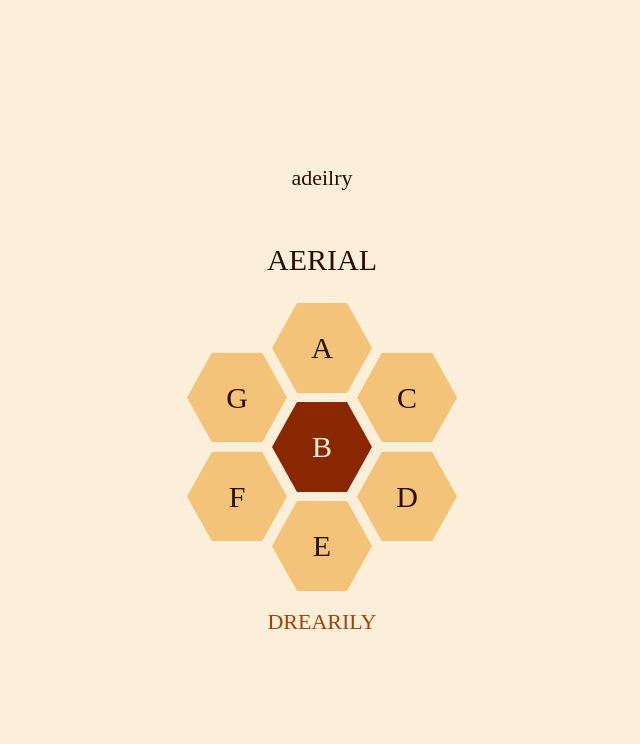
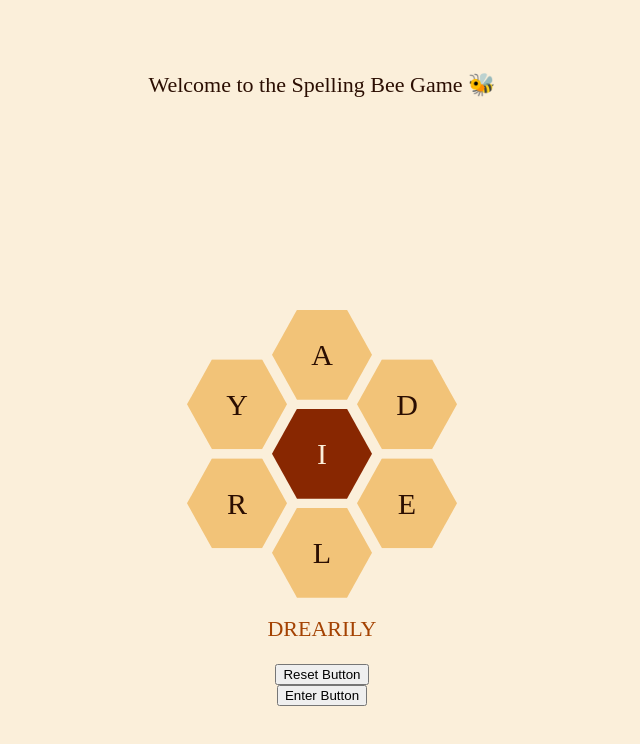
Before and after one commit to DollarStoreBattery/BuzzWords_Frontend, a Next.js app: page / in a window 1280 px wide. Shown: the top 744 px of the page, without its empty margins (318-958 px from the left). Built offline with nearby package versions, Linux system fonts and the light colour scheme; a web font is replaced by a local one.

Commit message:
added some play session logic

```diff
--- /dev/null
+++ b/components/EnterButton.tsx
@@ -0,0 +1,53 @@
+import usePlaySessionStore, {
+  BadGuessReasons,
+} from "../lib/usePlaySessionStore";
+
+const MIN_GUESS_LENGTH = 4;
+const MAX_GUESS_LENGTH = 20;
+
+// needs access to the store to update the error
+const handleGuessSubmit = (
+  centralLetter: string,
+  solutionList: Array<string>
+) => {
+  const guess = usePlaySessionStore.getState().currentGuess;
+  const wordsFound = usePlaySessionStore.getState().wordsFound;
+
+  let badGuess = undefined;
+  if (guess.length < MIN_GUESS_LENGTH) {
+    badGuess = BadGuessReasons.TOO_SHORT;
+  } else if (guess.length > MAX_GUESS_LENGTH) {
+    badGuess = BadGuessReasons.TOO_LONG;
+  } else if (!guess.includes(centralLetter)) {
+    badGuess = BadGuessReasons.MISSING_CENTRE;
+  } else if (wordsFound.includes(guess)) {
+    badGuess = BadGuessReasons.ALREADY_FOUND;
+  } else if (!solutionList.includes(guess)) {
+    badGuess = BadGuessReasons.NOT_IN_WORD_LIST;
+  }
+
+  if (badGuess) {
+    // todo: remove this and come up with an actual error message
+    console.error(badGuess);
+    usePlaySessionStore.setState({ badGuessReason: badGuess });
+  } else {
+    usePlaySessionStore.getState().submitGuess();
+  }
+  usePlaySessionStore.getState().clearGuess();
+};
+
+type EnterButtonProps = {
+  solutionsList: Array<string>;
+  centralLetter: string;
+};
+
+// it is dependent on current guess state because it's only enabled once the current guess is at least 4 letters
+const EnterButton = ({ solutionsList, centralLetter }: EnterButtonProps) => {
+  return (
+    <button onClick={(e) => handleGuessSubmit(centralLetter, solutionsList)}>
+      Enter Button
+    </button>
+  );
+};
+
+export default EnterButton;
--- /dev/null
+++ b/components/FoundWordsList.tsx
@@ -0,0 +1,13 @@
+import styled from "@emotion/styled";
+import usePlaySessionStore from "../lib/usePlaySessionStore";
+import TextElement from "./basic/TextElement";
+
+const FoundWordsList = () => {
+  const wordsFound = usePlaySessionStore((state) => state.wordsFound);
+  const wordsAsList = wordsFound.map((word) => (
+    <li key={`wordslist_${word}`}>{word}</li>
+  ));
+  return <ul>{wordsAsList}</ul>;
+};
+
+export default FoundWordsList;
--- a/components/GameGrid.tsx
+++ b/components/GameGrid.tsx
@@ -1,8 +1,9 @@
 import styled from "@emotion/styled";
+import usePlaySessionStore from "../lib/usePlaySessionStore";
 
 import { colours } from "../styles/theme";
 import { ColourNames } from "../styles/types";
-import TextElement from "./TextElement";
+import TextElement from "./basic/TextElement";
 
 // credit for how to do this goes to https://css-tricks.com/css-grid-and-custom-shapes-part-1/
 
@@ -57,28 +58,43 @@ const translations = [
   [-85, -55],
 ];
 
-const GameGrid = () => {
-  const boundaryLetters = ["a", "c", "d", "e", "f", "g"];
-  const centerLetter = "b";
+type GameGridProps = { centralLetter: string; puzzleLetters: Array<string> };
 
-  const cells = boundaryLetters.map((letter, index) => {
+const GameGrid = ({ centralLetter, puzzleLetters }: GameGridProps) => {
+  const addtoGuess = usePlaySessionStore((state) => state.addToGuess);
+
+  const boundaryLetters = puzzleLetters.filter(
+    (letter) => letter != centralLetter
+  );
+  const BoundaryCells = boundaryLetters.map((letter, index) => {
     return (
       <HoneyCombElement
         key={`cell_${index}`}
         xOffset={translations[index][0]}
         yOffset={translations[index][1]}
+        onClick={(e) => {
+          e.preventDefault();
+          addtoGuess(letter);
+        }}
       >
-        <TextElement size="lg">{letter.toUpperCase()}</TextElement>
+        <TextElement size="lg">{letter}</TextElement>
       </HoneyCombElement>
     );
   });
+
   return (
     <HoneyCombContainer>
-      {cells}
-
-      <HoneyCombCenter xOffset={0} yOffset={0}>
+      {BoundaryCells}
+      <HoneyCombCenter
+        onClick={(e) => {
+          e.preventDefault();
+          addtoGuess(centralLetter);
+        }}
+        xOffset={0}
+        yOffset={0}
+      >
         <TextElement textColour="Antique White" size="lg">
-          {centerLetter.toUpperCase()}
+          {centralLetter}
         </TextElement>
       </HoneyCombCenter>
     </HoneyCombContainer>
--- /dev/null
+++ b/components/Guess.tsx
@@ -0,0 +1,27 @@
+/** @jsxImportSource @emotion/react */
+import styled from "@emotion/styled";
+import usePlaySessionStore from "../lib/usePlaySessionStore";
+import TextElement from "./basic/TextElement";
+
+const GuessText = styled(TextElement)({
+  fontSize: `max(6vw,2.5rem)`,
+  // todo: add media queries for font size
+  //   todo: get the text to animate when cleared, erased, appended, etc. below is not working
+  transition: ".1s linear",
+  height: "5vh",
+  maxWidth: "100%",
+});
+
+const Guess = () => {
+  const currentGuess = usePlaySessionStore((state) => state.currentGuess);
+  return <GuessText size="xl">{currentGuess.toUpperCase()}</GuessText>;
+  //   return (
+  //     <svg viewBox="0 0 300 20" css={{ marginBottom: "20px" }}>
+  //       <text x="10" y="15">
+  //         {currentGuess}
+  //       </text>
+  //     </svg>
+  //   );
+};
+
+export default Guess;
--- /dev/null
+++ b/components/ResetButton.tsx
@@ -0,0 +1,8 @@
+import usePlaySessionStore from "../lib/usePlaySessionStore";
+
+const ResetButton = () => {
+  const clearGuess = usePlaySessionStore((state) => state.clearGuess);
+  return <button onClick={clearGuess}>Reset Button</button>;
+};
+
+export default ResetButton;
--- a/components/PageContainer.tsx
+++ b/components/basic/PageContainer.tsx
@@ -1,4 +1,4 @@
-import { colours, fontSizes } from "../styles/theme";
+import { colours, fontSizes } from "../../styles/theme";
 
 import styled from "@emotion/styled";
 
--- a/components/TextElement.tsx
+++ b/components/basic/TextElement.tsx
@@ -1,5 +1,5 @@
-import { colours, fontSizes, paddings } from "../styles/theme";
-import { ColourNames, FontSizes } from "../styles/types";
+import { colours, fontSizes, paddings } from "../../styles/theme";
+import { ColourNames, FontSizes } from "../../styles/types";
 import styled from "@emotion/styled";
 
 type TextProps = {
@@ -10,6 +10,7 @@ type TextProps = {
 const TextElement = styled("p")<TextProps>(
   {
     display: "flex",
+    textAlign: "center",
     paddingLeft: paddings.sm,
     paddingRight: paddings.sm,
   },
--- /dev/null
+++ b/lib/usePlaySessionStore.ts
@@ -0,0 +1,87 @@
+import create from "zustand";
+import { ScoreRankings } from "./gameTypes";
+
+export enum BadGuessReasons {
+  TOO_LONG = "Too long.",
+  TOO_SHORT = "Too short.",
+  MISSING_CENTRE = "Missing the centre letter.",
+  ALREADY_FOUND = "Already found.",
+  NOT_IN_WORD_LIST = "Not in word list.",
+}
+
+interface PlaySessionState {
+  wordsFound: Array<string>;
+  score: number;
+  ranking: keyof typeof ScoreRankings;
+  currentGuess: string;
+  //   the exact sorted version of how the letters get rendered into the honeycomb grid
+  letterSort: Array<string>;
+  addToGuess: (newLetter: string) => void;
+  clearGuess: () => void;
+  submitGuess: () => void;
+  //   backspaceGuess: () => void;
+  //   shuffleLetters: () => void;
+  badGuessReason?: BadGuessReasons;
+}
+
+const GUESS_LENGTH_LIMIT = 20;
+
+const usePlaySessionStore = create<PlaySessionState>()((set, get) => ({
+  wordsFound: [],
+  score: 0,
+  ranking: "BEGINNER",
+  currentGuess: "",
+  letterSort: [],
+
+  addToGuess: (newLetter) => {
+    if (get().currentGuess.length > GUESS_LENGTH_LIMIT) {
+      console.error(BadGuessReasons.TOO_LONG);
+      set(() => ({ currentGuess: "" }));
+      set(() => ({ badGuessReason: BadGuessReasons.TOO_LONG }));
+    }
+    set((state) => ({ currentGuess: state.currentGuess + newLetter }));
+  },
+  clearGuess: () => {
+    set(() => ({ currentGuess: "" }));
+  },
+
+  submitGuess: () => {
+    set((state) => ({
+      wordsFound: [...state.wordsFound, get().currentGuess],
+    }));
+  },
+}));
+
+interface BearState {
+  bears: number;
+  addLetter: (aby: string) => void;
+}
+
+const useBearStore = create<BearState>()((set) => ({
+  bears: 0,
+  addLetter: (aby) => set((state) => ({ bears: state.bears + aby.length })),
+}));
+
+export default usePlaySessionStore;
+
+// const useBearStore = create<PlaySessionState>()((set) => ({
+//   date: "",
+//   puzzleLetters: [],
+//   centralLetter: "",
+//   rankingScheme: {
+//     Beginner: 0,
+//     "Good Start": 0,
+//     "Moving Up": 0,
+//     Good: 0,
+//     Solid: 0,
+//     Nice: 0,
+//     Great: 0,
+//     Amazing: 0,
+//     Genius: 0,
+//     "Queen Bee": 0,
+//   },
+//   pangrams: [],
+//   solutionsWithScores: {},
+
+//   //   increase: (by) => set((state) => ({ bears: state.bears + by })),
+// }));
--- a/pages/index.tsx
+++ b/pages/index.tsx
@@ -2,16 +2,20 @@ import type { NextPage, GetStaticProps } from "next";
 import Head from "next/head";
 import { getDailyGame } from "../lib/fetchDailyGame";
 import { Puzzle } from "../lib/gameTypes";
-import PageContainer from "../components/PageContainer";
+import PageContainer from "../components/basic/PageContainer";
 import { dummyPuzzle } from "../lib/dummy";
-import TextElement from "../components/TextElement";
+import TextElement from "../components/basic/TextElement";
 import GameGrid from "../components/GameGrid";
-import create from "zustand";
+import Guess from "../components/Guess";
+import ResetButton from "../components/ResetButton";
+import EnterButton from "../components/EnterButton";
+import FoundWordsList from "../components/FoundWordsList";
 interface DailyPuzzleProps {
   game: Puzzle;
 }
 const MainPage: NextPage<DailyPuzzleProps> = ({ game }) => {
-  const { pangrams, puzzleLetters, solutionsWithScores } = game;
+  const { pangrams, puzzleLetters, solutionsWithScores, centralLetter } = game;
+
   return (
     <PageContainer>
       <Head>
@@ -19,11 +23,19 @@ const MainPage: NextPage<DailyPuzzleProps> = ({ game }) => {
         <meta name="description" content="Spelling Bee Game" />
         <link rel="icon" href="/favicon.ico" />
       </Head>
-
-      <TextElement>{puzzleLetters}</TextElement>
-      <TextElement size="lg">{Object.keys(solutionsWithScores)[0]}</TextElement>
-      <GameGrid />
+      <TextElement>Welcome to the Spelling Bee Game 🐝</TextElement>
+      <Guess />
+      <GameGrid
+        centralLetter={centralLetter.toUpperCase()}
+        puzzleLetters={puzzleLetters.map((letter) => letter.toUpperCase())}
+      ></GameGrid>
       <TextElement textColour="Rust">{pangrams[0]}</TextElement>
+      <ResetButton />
+      <EnterButton
+        centralLetter={centralLetter.toUpperCase()}
+        solutionsList={Object.keys(solutionsWithScores)}
+      />
+      <FoundWordsList />
     </PageContainer>
   );
 };
```
Also changed, not shown: lib/gameTypes.ts (+1 -6 lines).
